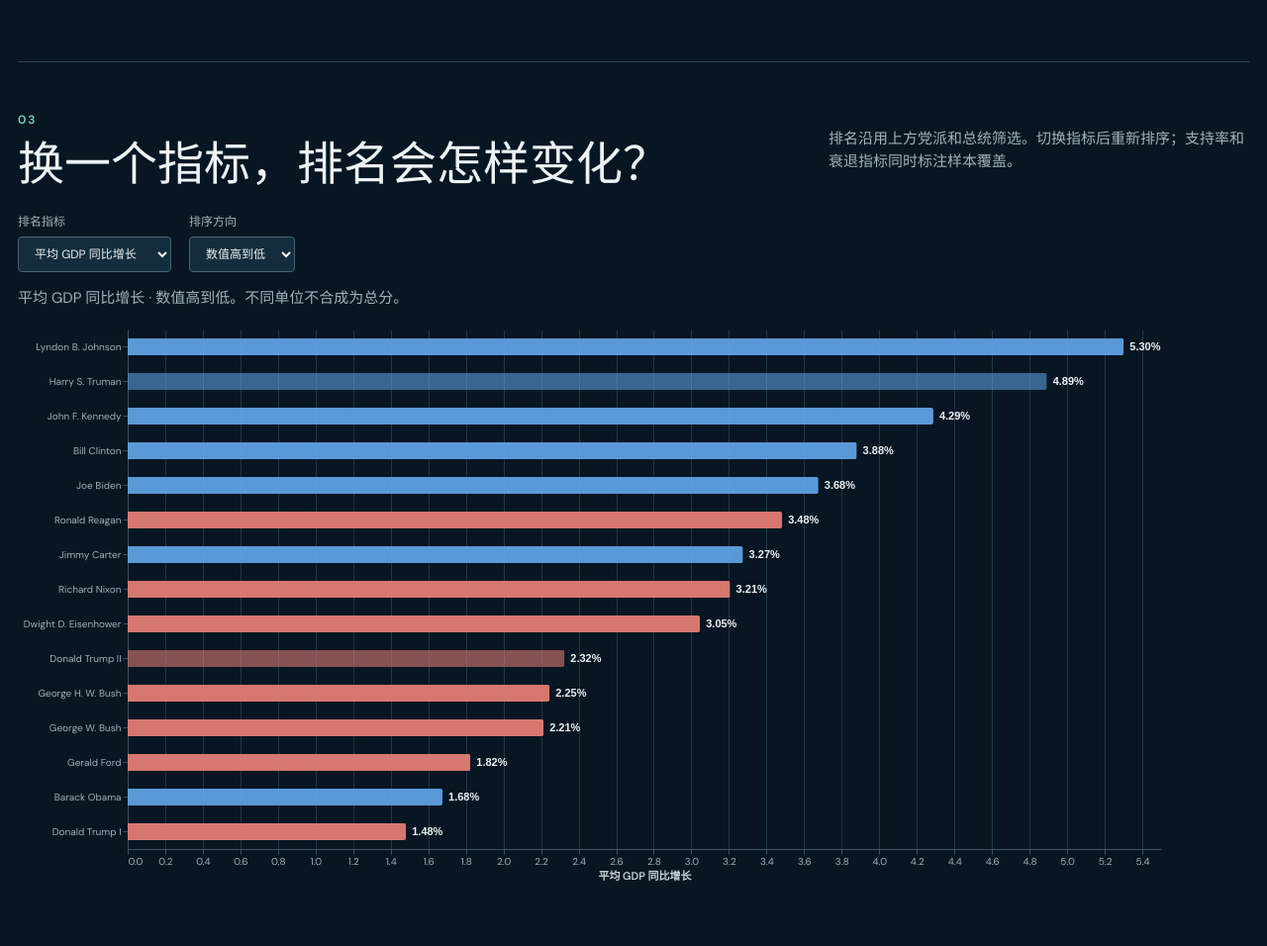
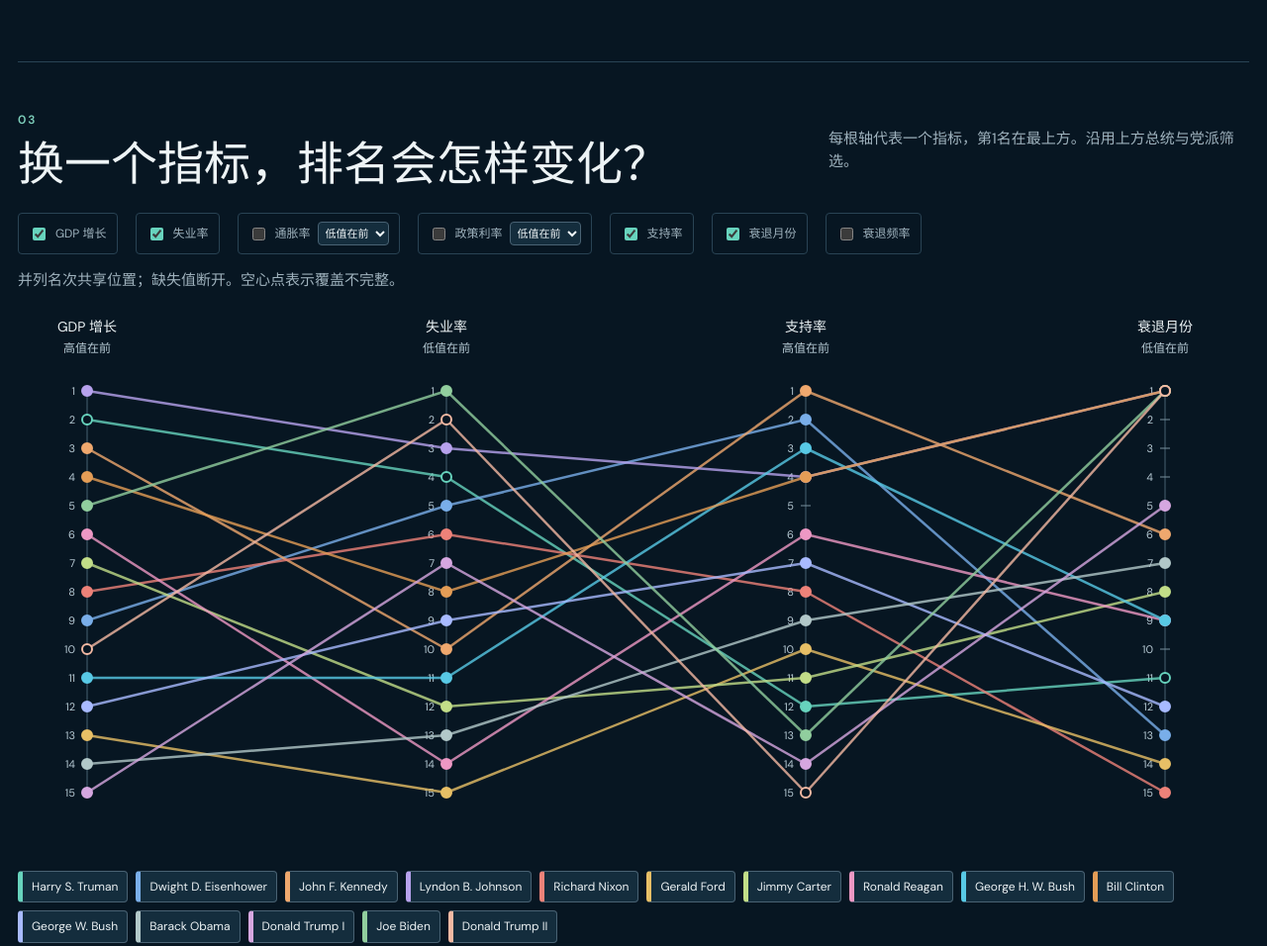
Before and after one commit to zxydw666-eng/american-economy-quarterly-atlas, a plain HTML site: page index.html in a window 1280 px wide. Shown: the part 2709-3665 px from the top of the page at 99% size. Drawn offline with Linux system fonts and the light colour scheme; no server answers.

Commit message:
Add selectable multi-indicator presidential rank change chart

```diff
--- a/app.js
+++ b/app.js
@@ -36,8 +36,9 @@ async function init(){
   start.oninput=()=>updateTimeline(start);end.oninput=()=>updateTimeline(end);$('reset-time').onclick=()=>{start.value=0;end.value=rows.length;updateTimeline()};
   let partyFilter='全部';const selected=new Set(stats.map(s=>s.admin));for(const stat of stats){const label=document.createElement('label'),box=document.createElement('input');box.type='checkbox';box.checked=true;box.value=stat.admin;box.dataset.party=stat.party;box.onchange=()=>{box.checked?selected.add(box.value):selected.delete(box.value);updateComparison()};label.append(box,stat.admin);$('president-options').append(label)}
   const boxes=()=>[...$('president-options').querySelectorAll('input')],allowed=stat=>partyFilter==='全部'||stat.party===partyFilter,updatePickerVisibility=()=>{for(const box of boxes())box.parentElement.hidden=partyFilter!=='全部'&&box.dataset.party!==partyFilter},currentSelection=()=>new Set([...selected].filter(name=>allowed(stats.find(s=>s.admin===name))));
-  async function updateComparison(){const current=currentSelection(),profileMetric=$('profile-metric').value,profileMeta=METRICS[profileMetric];$('president-picker-label').textContent='选择总统 · '+current.size+' 位';$('profile-note').textContent=profileMeta.short+'的任内季度分布；须线采用 Tukey 1.5×IQR 规则。Truman 与 Donald Trump II 的不完整经济覆盖以较浅颜色表示。';const metric=$('ranking-metric').value,direction=$('ranking-direction').value,meta=METRICS[metric];$('ranking-note').textContent=meta.label+' · '+(direction==='desc'?'数值高到低':'数值低到高')+'。不同单位不合成为总分。';await Promise.all([drawDistribution(rows.filter(r=>current.has(r.admin)),stats.filter(s=>current.has(s.admin)),profileMetric,{...profileMeta,axis:profileMeta.short+'（%）'}),drawRanking(stats.filter(s=>current.has(s.admin)),metric,direction,{...meta,axis:meta.label,zero:metric==='recessionShare'||metric==='recessionRate'})])}
+  async function updateComparison(){const current=currentSelection(),profileMetric=$('profile-metric').value,profileMeta=METRICS[profileMetric];$('president-picker-label').textContent='选择总统 · '+current.size+' 位';const keys=[...$('ranking-metrics').querySelectorAll('input:checked')].map(x=>x.value);$('ranking-note').textContent='并列名次共享位置；缺失值断开。空心点表示覆盖不完整。';drawRankChanges(stats.filter(s=>current.has(s.admin)),keys,METRICS);await drawDistribution(rows.filter(r=>current.has(r.admin)),stats.filter(s=>current.has(s.admin)),profileMetric,{...profileMeta,axis:profileMeta.short+'（%）'})}
   for(const button of document.querySelectorAll('.party-button'))button.onclick=()=>{partyFilter=button.dataset.party;document.querySelectorAll('.party-button').forEach(b=>b.classList.toggle('active',b===button));updatePickerVisibility();updateComparison()};$('select-visible').onclick=()=>{for(const box of boxes())if(!box.parentElement.hidden){box.checked=true;selected.add(box.value)}updateComparison()};$('clear-presidents').onclick=()=>{for(const box of boxes())if(!box.parentElement.hidden){box.checked=false;selected.delete(box.value)}updateComparison()};
-  for(const key of DISTRIBUTION_METRICS)$('profile-metric').add(new Option(METRICS[key].short,key));$('profile-metric').value='gdp';$('profile-metric').onchange=updateComparison;for(const [key,meta] of Object.entries(METRICS))$('ranking-metric').add(new Option(meta.label,key));$('ranking-metric').value='gdp';$('ranking-direction').value=METRICS.gdp.direction;$('ranking-metric').onchange=()=>{$('ranking-direction').value=METRICS[$('ranking-metric').value].direction;updateComparison()};$('ranking-direction').onchange=updateComparison;await Promise.all([updateTimeline(),updateComparison()]);
+  for(const key of DISTRIBUTION_METRICS)$('profile-metric').add(new Option(METRICS[key].short,key));$('profile-metric').value='gdp';$('profile-metric').onchange=updateComparison;
+  for(const [key,meta] of Object.entries(METRICS)){const label=document.createElement('label'),box=document.createElement('input');box.type='checkbox';box.value=key;box.checked=['gdp','unemployment','approval','recessionShare'].includes(key);box.onchange=updateComparison;label.append(box,meta.short);if(key==='inflation'||key==='rate'){const direction=document.createElement('select');direction.setAttribute('aria-label',meta.short+'排序方向');direction.add(new Option('低值在前','asc'));direction.add(new Option('高值在前','desc'));direction.value=meta.direction;direction.onchange=()=>{meta.direction=direction.value;updateComparison()};label.append(direction)}$('ranking-metrics').append(label)}await Promise.all([updateTimeline(),updateComparison()]);
 }
 init().catch(error=>{console.error(error);$('timeline-status').textContent='页面加载失败：'+error.message});
--- a/index.html
+++ b/index.html
@@ -11,6 +11,7 @@
   <script defer src="vendor/vega-lite.min.js"></script>
   <script defer src="vendor/vega-embed.min.js"></script>
   <script defer src="charts.js"></script>
+  <script defer src="ranking.js"></script>
   <script defer src="app.js"></script>
 </head>
 <body>
@@ -52,8 +53,8 @@
       <p id="profile-note" class="status"></p><div id="profile-chart" class="chart statistical-chart"></div>
     </section>
     <section id="ranking-section" class="chapter">
-      <div class="chapter-head"><div><span class="chapter-number">03</span><h2>换一个指标，排名会怎样变化？</h2></div><p>排名沿用上方党派和总统筛选。切换指标后重新排序；支持率和衰退指标同时标注样本覆盖。</p></div>
-      <div class="ranking-controls"><label>排名指标<select id="ranking-metric"></select></label><label>排序方向<select id="ranking-direction"><option value="desc">数值高到低</option><option value="asc">数值低到高</option></select></label></div>
+      <div class="chapter-head"><div><span class="chapter-number">03</span><h2>换一个指标，排名会怎样变化？</h2></div><p>每根轴代表一个指标，第1名在最上方。沿用上方总统与党派筛选。</p></div>
+      <div id="ranking-metrics" class="ranking-controls" aria-label="选择排名指标"></div>
       <p id="ranking-note" class="status"></p><div id="ranking" class="chart"></div>
     </section>
     <details class="methods">
--- /dev/null
+++ b/ranking.js
@@ -0,0 +1,25 @@
+(function(){
+  const palette=['#67d3bd','#79aee9','#efa86e','#b7a2ed','#ed8279','#e7bf66','#c2dd88','#ed98c4','#58c9e5','#e49d56','#a8baff','#b2c8c9','#d6a7e0','#91ce9e','#f4b9a3'];
+  function rankMetric(data,key,direction){
+    const valid=data.filter(d=>Number.isFinite(d[key])).sort((a,b)=>direction==='desc'?b[key]-a[key]:a[key]-b[key]);
+    let previous,rank;return valid.map((d,i)=>{if(i===0||d[key]!==previous)rank=i+1;previous=d[key];return {...d,rank}});
+  }
+  window.rankMetric=rankMetric;
+  window.drawRankChanges=function(data,keys,meta){
+    const host=document.getElementById('ranking');host.replaceChildren();
+    if(!data.length||!keys.length){host.textContent='请选择总统和至少一个指标。';return}
+    const ns='http://www.w3.org/2000/svg',svg=document.createElementNS(ns,'svg'),width=Math.max(860,document.querySelector('main').clientWidth-20),top=85,bottom=top+Math.max(330,(data.length-1)*29),left=70,right=width-65;
+    svg.setAttribute('viewBox',`0 0 ${width} ${bottom+55}`);svg.style.width=width+'px';svg.setAttribute('role','img');svg.setAttribute('aria-label','总统多指标排名变化图，第1名在最上方');
+    const make=(tag,attrs,parent=svg)=>{const e=document.createElementNS(ns,tag);for(const [k,v] of Object.entries(attrs))e.setAttribute(k,v);parent.append(e);return e};
+    const label=(text,x,y,attrs={})=>{const e=make('text',{x,y,fill:'#b8cbd5','font-size':12,'text-anchor':'middle',...attrs});e.textContent=text;return e};
+    const x=i=>keys.length===1?(left+right)/2:left+i*(right-left)/(keys.length-1),y=rank=>data.length===1?top:top+(rank-1)*(bottom-top)/(data.length-1),ranks=keys.map(k=>new Map(rankMetric(data,k,meta[k].direction).map(d=>[d.admin,d.rank])));
+    keys.forEach((k,i)=>{make('line',{x1:x(i),x2:x(i),y1:top,y2:bottom,stroke:'#496273'});label(meta[k].short,x(i),25,{'font-size':14,fill:'#edf3f5'});label(meta[k].direction==='desc'?'高值在前':'低值在前',x(i),46);for(let rank=1;rank<=data.length;rank++){make('line',{x1:x(i)-5,x2:x(i)+5,y1:y(rank),y2:y(rank),stroke:'#78909d'});label(rank,x(i)-12,y(rank)+4,{'text-anchor':'end','font-size':11})}});
+    const groups=[];const highlight=name=>groups.forEach(g=>{g.style.opacity=!name||g.dataset.admin===name?'1':'.12'});
+    const tooltip=document.createElement('div');tooltip.className='rank-tooltip';tooltip.hidden=true;
+    for(const d of data){const color=palette[d.index%palette.length],g=make('g',{'data-admin':d.admin});groups.push(g);let path='';keys.forEach((k,i)=>{const rank=ranks[i].get(d.admin);if(rank===undefined){path='';return}if(i>0&&ranks[i-1].has(d.admin)){make('line',{x1:x(i-1),y1:y(ranks[i-1].get(d.admin)),x2:x(i),y2:y(rank),stroke:color,'stroke-width':2.5,opacity:.8},g)}});
+      keys.forEach((k,i)=>{const rank=ranks[i].get(d.admin);if(rank===undefined)return;const partial=k==='approval'?d.approvalPartial:d.partial,c=make('circle',{cx:x(i),cy:y(rank),r:5,fill:partial?'#071622':color,stroke:color,'stroke-width':2,tabindex:0},g);const text=`${d.admin} · ${meta[k].short} · 第${rank}名 · ${meta[k].format(d[k])} · ${meta[k].coverage(d)}`;const title=make('title',{},c);title.textContent=text;c.addEventListener('pointerenter',()=>{highlight(d.admin);tooltip.textContent=text;tooltip.hidden=false});c.addEventListener('pointerleave',()=>{highlight(null);tooltip.hidden=true});c.addEventListener('focus',()=>{highlight(d.admin);tooltip.textContent=text;tooltip.hidden=false});c.addEventListener('blur',()=>{highlight(null);tooltip.hidden=true})});
+      g.addEventListener('pointerenter',()=>highlight(d.admin));g.addEventListener('pointerleave',()=>highlight(null));
+    }
+    host.append(svg,tooltip);const legend=document.createElement('div');legend.className='rank-legend';for(const d of data){const b=document.createElement('button');b.type='button';b.textContent=d.admin;b.style.setProperty('--legend-color',palette[d.index%palette.length]);b.onpointerenter=b.onfocus=()=>highlight(d.admin);b.onpointerleave=b.onblur=()=>highlight(null);legend.append(b)}host.append(legend);
+  };
+})();
--- a/stats.css
+++ b/stats.css
@@ -24,6 +24,7 @@
 .range-caption{display:flex;align-items:center;justify-content:space-between;gap:12px;margin-top:8px;color:var(--ink)}
 @media(max-width:760px){.time-navigator{overflow-x:auto}.time-canvas{min-width:1000px}.range-caption{position:sticky;left:0}.time-canvas .president-tile small{font-size:9px}}
 .chart { width: 100%; }
+.rank-legend{display:flex;flex-wrap:wrap;gap:8px;margin:16px 0}.rank-legend button{font-size:12px;border-left:5px solid var(--legend-color);padding:6px 9px}.rank-tooltip{position:sticky;bottom:12px;background:#173345;border:1px solid #78909d;border-radius:4px;padding:12px;color:#fff;min-height:48px}#ranking-metrics label{display:flex;align-items:center;gap:7px;padding:8px 10px;border:1px solid var(--line);border-radius:4px}#ranking-metrics input{accent-color:var(--teal)}#ranking-metrics select{padding:3px;font-size:11px}
 
 .metric-control {
   display: grid;
```
